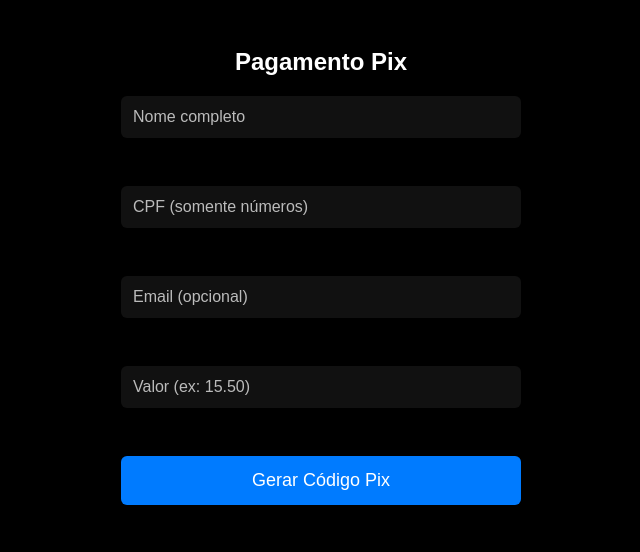
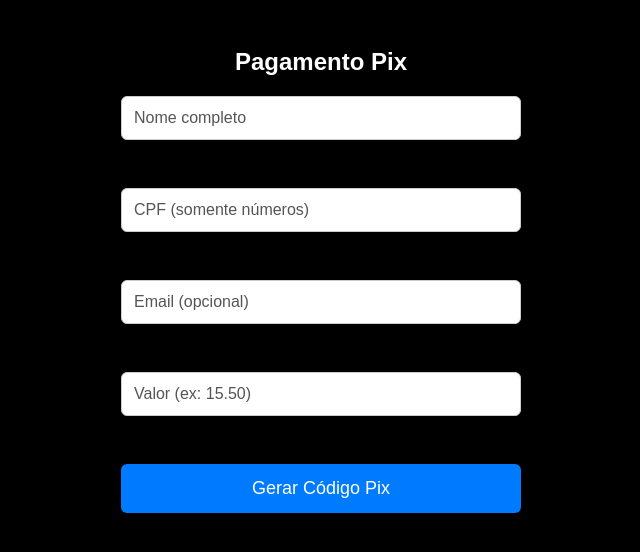
Before and after one commit to Luanhenriquevb/pix-vercel, a website: page public/index.html in a window 1280 px wide. Shown: the whole page, without its empty margins (319-959 px from the left). Drawn offline with Linux system fonts and the light colour scheme.

Commit message:
Sua mensagem de commit

```diff
--- a/public/index.html
+++ b/public/index.html
@@ -28,14 +28,14 @@
       padding: 12px;
       font-size: 16px;
       border-radius: 6px;
-      border: none;
+      border: 1px solid #ccc;
       outline: none;
-      background-color: #111;
-      color: #eee;
+      background-color: #fff; /* fundo branco */
+      color: #000;            /* texto preto */
     }
 
     input::placeholder {
-      color: #bbb;
+      color: #555;
     }
 
     button[type="submit"] {
```
